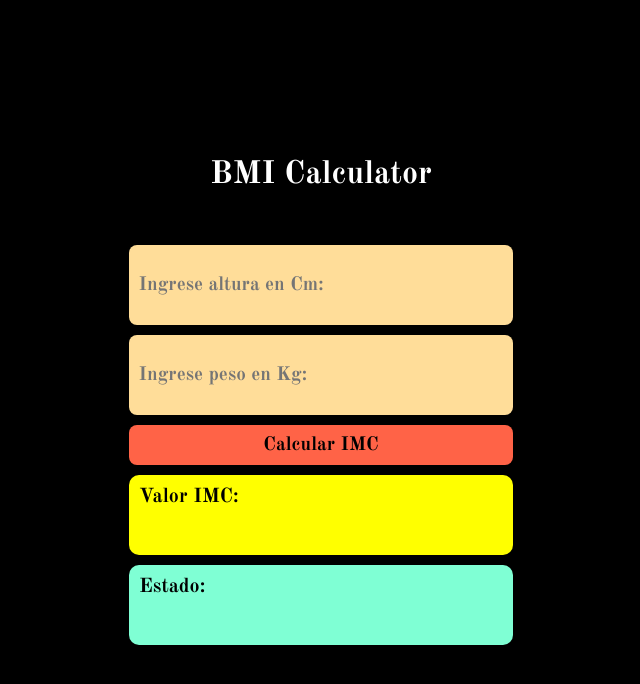
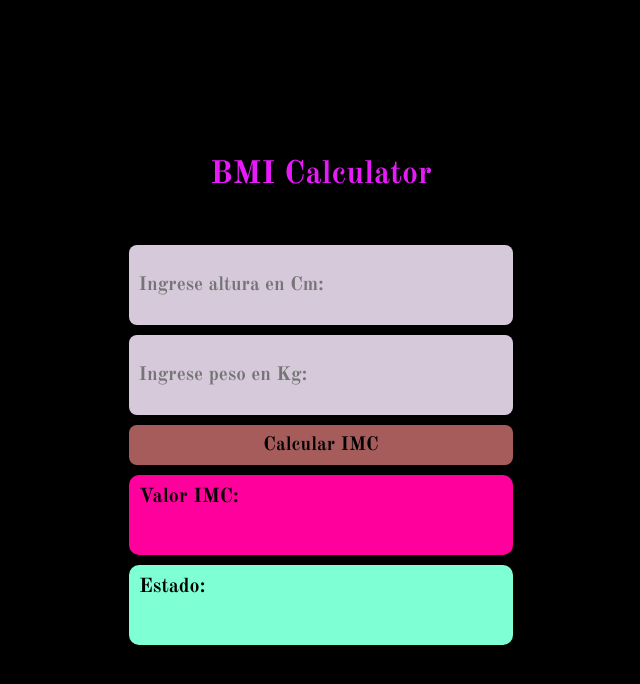
Before and after one commit to paom328/portofolio-website-paola, a plain HTML site: page indexIMC.html in a window 1280 px wide. Shown: the whole page, without its empty margins (319-959 px from the left). Drawn offline with nearby package versions, Linux system fonts and the light colour scheme.

Commit message:
correccion

```diff
--- a/css/mainIMC.css
+++ b/css/mainIMC.css
@@ -15,13 +15,13 @@ body{
 
 h1{
     text-align: center;
-    color: white;
+    color: rgb(231, 26, 250);
 }
 .submit-btn{
     background-color: turquoise;
 }
 .bmi-value{
-    background-color: yellow;
+    background-color: rgb(255, 0, 157);
     display: grid;
     grid-template-rows: 50% 50%;
 }
@@ -47,7 +47,7 @@ button,input{
     border-radius: 8px;
 }
 input{
-    background: #ffdd99;
+    background: #d5c9da;
     text-indent: 0.5em;
     max-width:100% ;
     color: black;
@@ -62,7 +62,7 @@ input[type=number] {
     -moz-appearance: textfield;
 }
 button{
-    background: tomato;
+    background: rgb(167, 92, 92);
     cursor: pointer;
 }
 button:hover{
```
